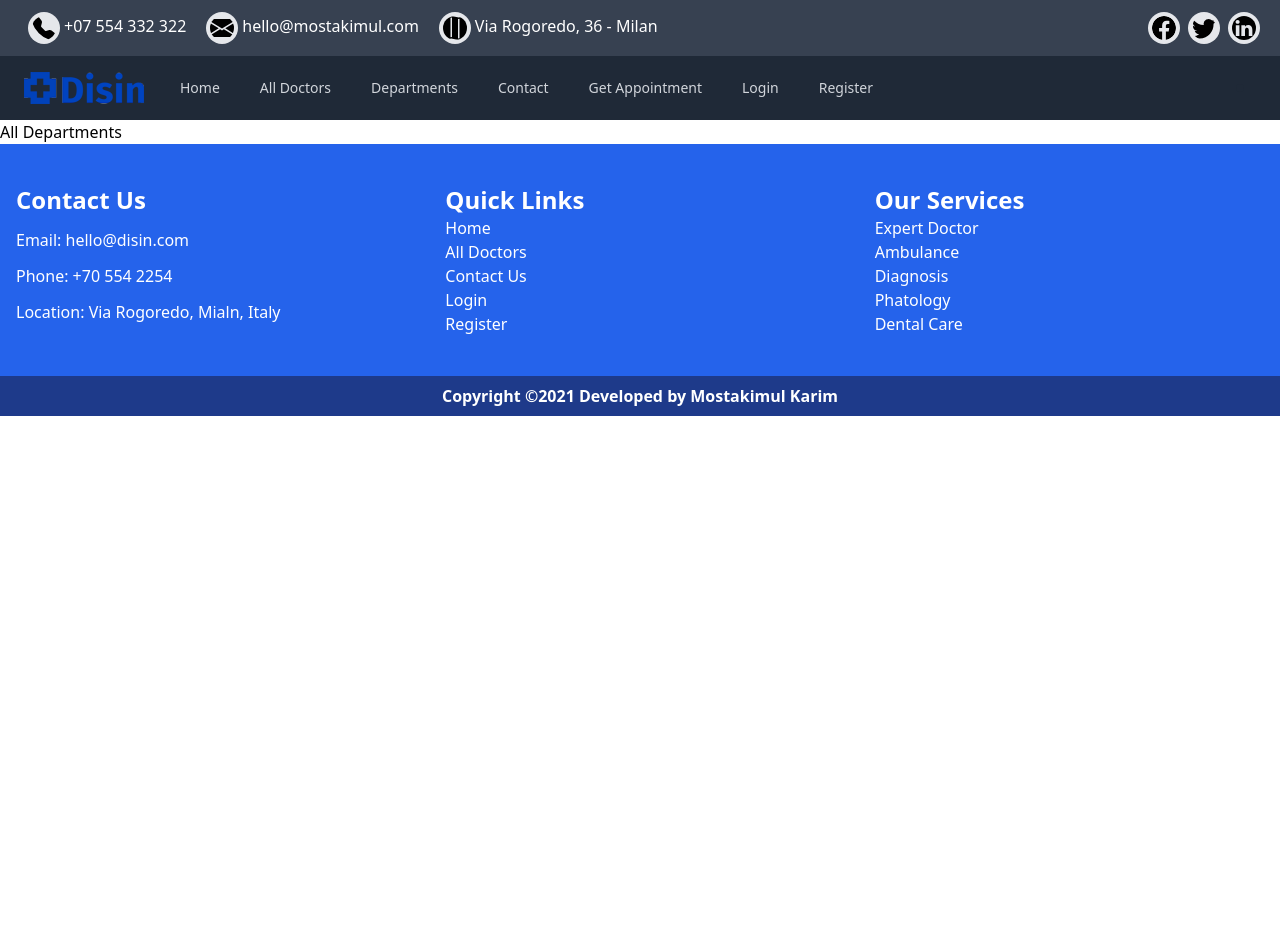
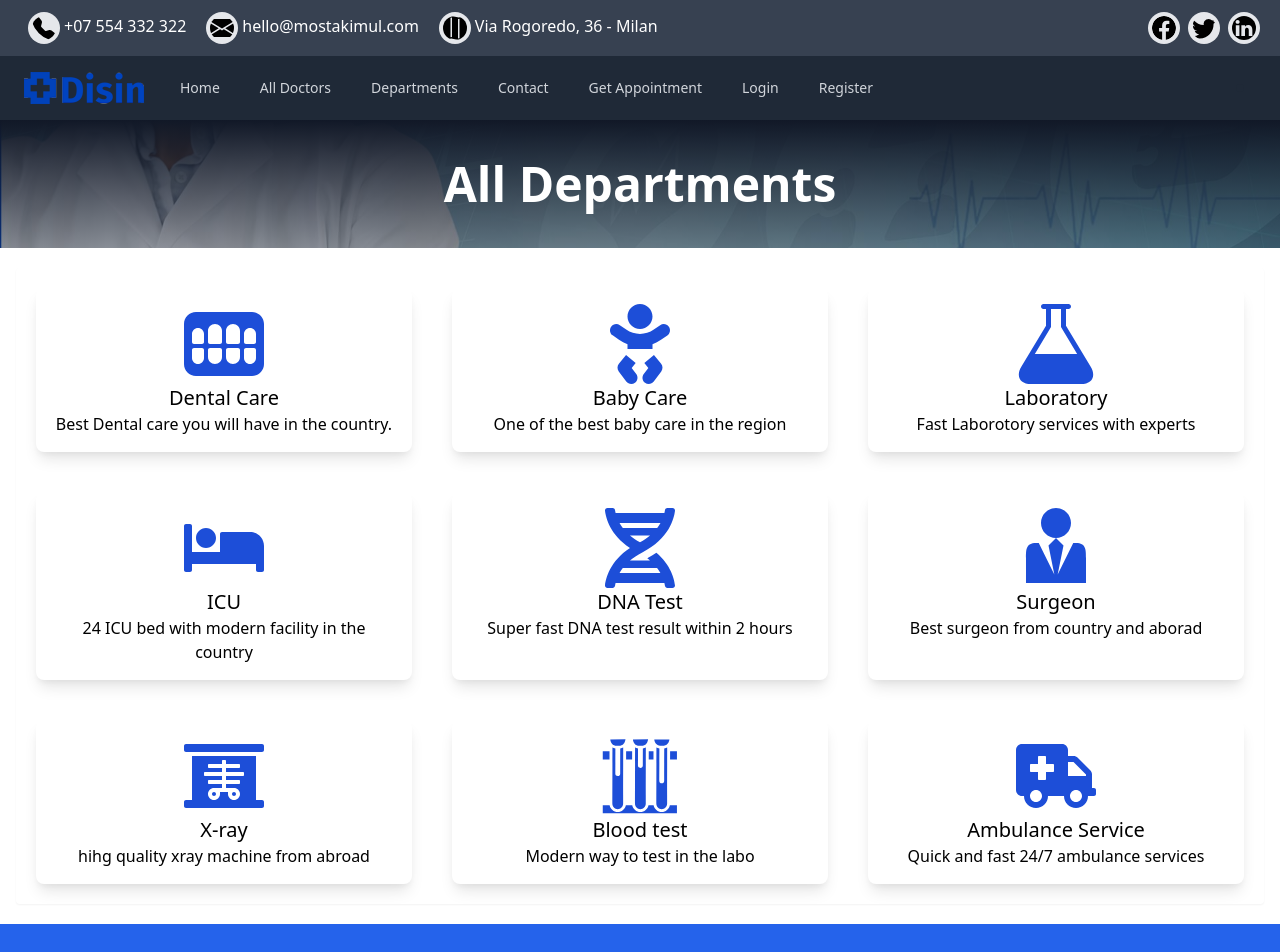
Before and after one commit to Mostakimul/react-health-care, a React (Create React App) app: page /all-departments in a window 1280 px wide. Shown: the top 952 px of the page. Before the commit the page ends 800 px from the top, so only its background shows below. Built offline with nearby package versions, Linux system fonts and the light colour scheme; no server answers.

Commit message:
All departments page added

```diff
--- a/src/App.js
+++ b/src/App.js
@@ -5,10 +5,10 @@ import TheFooter from './components/TheFooter';
 import TheNavbar from './components/TheNavbar';
 import TheNavbarsub from './components/TheNavbarsub';
 import AuthProvider from './context/AuthProvider';
+import AllDepartments from './pages/AllDepartments';
 import AllDoctors from './pages/AllDoctors';
 import Appointment from './pages/Appointment';
 import Contact from './pages/Contact';
-import Departments from './pages/Departments';
 import DoctorDetails from './pages/DoctorDetails';
 import Error from './pages/Error';
 import Home from './pages/Home';
@@ -37,7 +37,7 @@ function App() {
             <AllDoctors />
           </Route>
           <Route path="/all-departments">
-            <Departments />
+            <AllDepartments />
           </Route>
           <Route path="/doctor-details/:docId">
             <DoctorDetails />
--- /dev/null
+++ b/src/components/Department.js
@@ -0,0 +1,15 @@
+import React from 'react';
+
+const Department = (props) => {
+  const { title, details } = props.dep;
+  const TheIcon = props.dep.icon;
+  return (
+    <div className="bg-white hover:bg-gray-100 rounded-lg shadow-lg text-center p-4">
+      <TheIcon className="w-20 h-20 mx-auto text-blue-700" />
+      <h3 className="text-xl font-medium">{title}</h3>
+      <p>{details}</p>
+    </div>
+  );
+};
+
+export default Department;
--- /dev/null
+++ b/src/components/Departments.js
@@ -0,0 +1,72 @@
+import React from 'react';
+import {
+  FaAmbulance,
+  FaBaby,
+  FaBed,
+  FaDna,
+  FaTeeth,
+  FaXRay,
+} from 'react-icons/fa';
+import { GiTestTubes } from 'react-icons/gi';
+import { ImLab, ImUserTie } from 'react-icons/im';
+import Department from './Department';
+const Departments = () => {
+  const departs = [
+    {
+      icon: FaTeeth,
+      title: 'Dental Care',
+      details: 'Best Dental care you will have in the country.',
+    },
+    {
+      icon: FaBaby,
+      title: 'Baby Care',
+      details: 'One of the best baby care in the region',
+    },
+    {
+      icon: ImLab,
+      title: 'Laboratory',
+      details: 'Fast Laborotory services with experts',
+    },
+    {
+      icon: FaBed,
+      title: 'ICU',
+      details: '24 ICU bed with modern facility in the country',
+    },
+    {
+      icon: FaDna,
+      title: 'DNA Test',
+      details: 'Super fast DNA test result within 2 hours',
+    },
+    {
+      icon: ImUserTie,
+      title: 'Surgeon',
+      details: 'Best surgeon from country and aborad',
+    },
+    {
+      icon: FaXRay,
+      title: 'X-ray',
+      details: 'hihg quality xray machine from abroad',
+    },
+    {
+      icon: GiTestTubes,
+      title: 'Blood test',
+      details: 'Modern way to test in the labo',
+    },
+    {
+      icon: FaAmbulance,
+      title: 'Ambulance Service',
+      details: 'Quick and fast 24/7 ambulance services',
+    },
+  ];
+  return (
+    <div className="container">
+      <div className="grid grid-cols-1 md:grid-cols-3 gap-10 my-5 p-5 rounded shadow-sm">
+        {departs.map((dep) => (
+          <Department key={dep.icon} dep={dep} />
+        ))}
+      </div>
+    </div>
+  );
+};
+
+export default Departments;
--- a/src/components/TheHeader.js
+++ b/src/components/TheHeader.js
@@ -1,4 +1,5 @@
 import React from 'react';
+import { Link } from 'react-router-dom';
 import bgimg from '../images/home-slider-bg.jpg';
 
 const TheHeader = () => {
@@ -33,9 +34,12 @@ const TheHeader = () => {
           </h3>
 
           <div className="flex justify-center md:justify-start items-center">
-            <button className="bg-white text-blue-600 font-medium px-4 py-2 rounded-md mx-1">
+            <Link
+              to="/appointment"
+              className="bg-white text-blue-600 font-medium px-4 py-2 rounded-md mx-1"
+            >
               Get Appointment
-            </button>
+            </Link>
             <button className="bg-transparent border-2 border-white text-white font-medium px-4 py-2 rounded-md mx-1">
               Learn More
             </button>
--- /dev/null
+++ b/src/pages/AllDepartments.js
@@ -0,0 +1,14 @@
+import React from 'react';
+import Departments from '../components/Departments';
+import ThePageHeader from '../components/ThePageHeader';
+
+const AllDepartments = () => {
+  return (
+    <div>
+      <ThePageHeader header="All Departments" />
+      <Departments />
+    </div>
+  );
+};
+
+export default AllDepartments;
--- a/src/pages/Departments.js
+++ /dev/null
@@ -1,11 +0,0 @@
-import React from 'react';
-
-const Departments = () => {
-  return (
-    <div>
-      <h3>All Departments</h3>
-    </div>
-  );
-};
-
-export default Departments;
```
